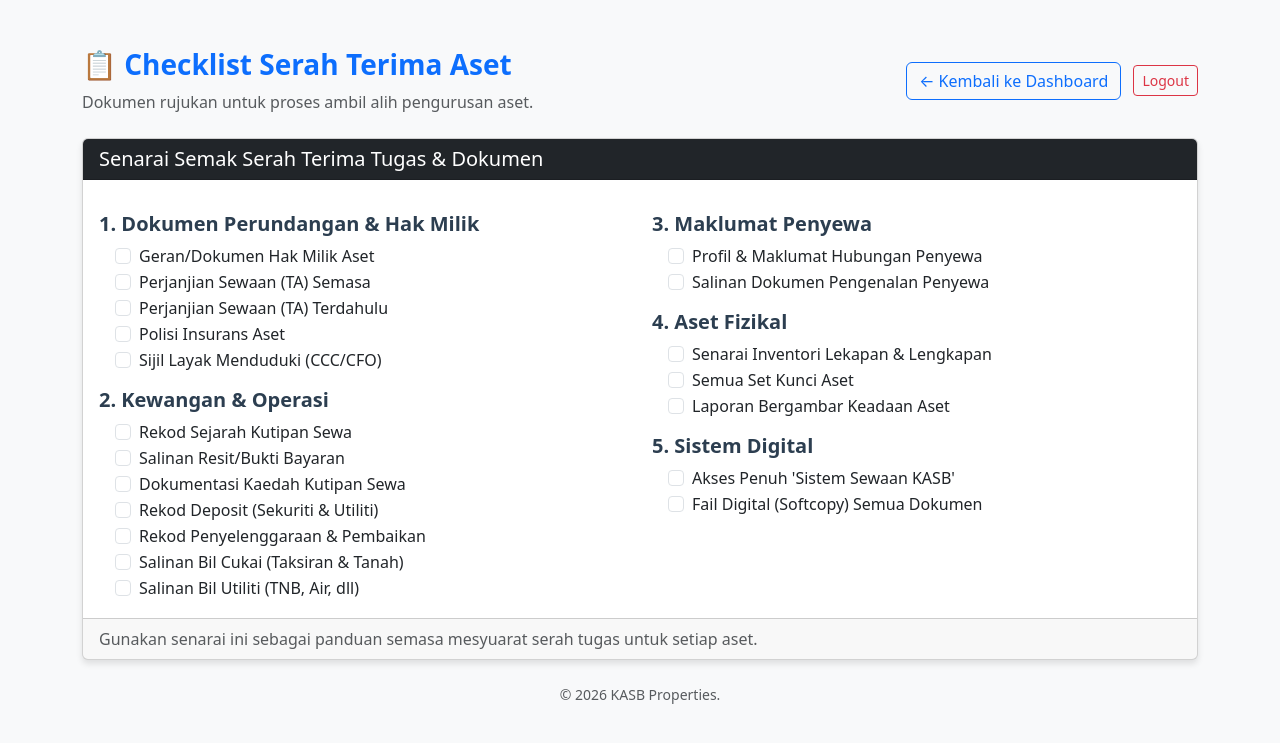
After one commit to azaharrabu/sistem-sewaan-KASB, a Flask app: page /serah-terima in a window 1280 px wide. The commit adds this page. Shown: the top 743 px of the page. Run offline with Flask 3, Linux system fonts and the light colour scheme; the visitor is signed in with stand-in values (Sample User, id 1).

Commit message:
feat: Tambah halaman checklist serah terima aset

```diff
--- a/app.py
+++ b/app.py
@@ -54,6 +54,16 @@ def login():
 def logout():
     session.clear()
     return redirect(url_for('login'))
+
+
+@app.route('/serah-terima')
+@login_required
+def serah_terima():
+    """
+    Memaparkan halaman checklist serah terima aset.
+    """
+    return render_template('serah_terima.html')
+
 
 # --- ROUTES: TETAPAN (SLOT KURSUS) ---
 @app.route('/tetapan', methods=['GET', 'POST'])
--- a/templates/index.html
+++ b/templates/index.html
@@ -39,6 +39,9 @@
 
         <!-- Pautan Pantas -->
         <div class="d-flex justify-content-end mb-3">
+            <a href="{{ url_for('serah_terima') }}" class="btn btn-outline-success shadow-sm me-2">
+                📋 Checklist Serah Terima
+            </a>
             <a href="{{ url_for('urus_modul') }}" class="btn btn-outline-warning text-dark shadow-sm me-2">
                 📚 Pengurusan Modul
             </a>
--- /dev/null
+++ b/templates/serah_terima.html
@@ -0,0 +1,148 @@
+<!DOCTYPE html>
+<html lang="ms">
+<head>
+    <meta charset="UTF-8">
+    <meta name="viewport" content="width=device-width, initial-scale=1.0">
+    <title>Checklist Serah Terima - Sistem Sewaan KASB</title>
+    <!-- Bootstrap CSS untuk styling pantas -->
+    <link href="https://cdn.jsdelivr.net/npm/bootstrap@5.3.0/dist/css/bootstrap.min.css" rel="stylesheet">
+    <!-- Elakkan error 404 favicon di log -->
+    <link rel="shortcut icon" href="#">
+    <style>
+        body { background-color: #f8f9fa; }
+        .card { box-shadow: 0 4px 6px rgba(0,0,0,0.1); }
+        .form-check { padding-left: 2.5rem; }
+        .form-check-input { margin-left: -2.5rem; }
+        .category-title { font-weight: bold; color: #2c3e50; margin-top: 1rem; }
+    </style>
+</head>
+<body>
+
+    <div class="container mt-5 mb-5">
+
+        <!-- Header -->
+        <div class="d-flex justify-content-between align-items-center mb-4">
+            <div>
+                <h1 class="h3 text-primary fw-bold">
+                    📋 Checklist Serah Terima Aset
+                </h1>
+                <p class="text-muted mb-0">Dokumen rujukan untuk proses ambil alih pengurusan aset.</p>
+            </div>
+            <div>
+                <a href="{{ url_for('index') }}" class="btn btn-outline-primary">&larr; Kembali ke Dashboard</a>
+                <a href="{{ url_for('logout') }}" class="btn btn-sm btn-outline-danger ms-2">Logout</a>
+            </div>
+        </div>
+
+        <!-- Checklist Card -->
+        <div class="card">
+            <div class="card-header bg-dark text-white">
+                <h5 class="mb-0">Senarai Semak Serah Terima Tugas & Dokumen</h5>
+            </div>
+            <div class="card-body">
+                <div class="row">
+                    <!-- Column 1 -->
+                    <div class="col-md-6">
+                        <h5 class="category-title">1. Dokumen Perundangan & Hak Milik</h5>
+                        <div class="form-check">
+                            <input class="form-check-input" type="checkbox" id="check1">
+                            <label class="form-check-label" for="check1">Geran/Dokumen Hak Milik Aset</label>
+                        </div>
+                        <div class="form-check">
+                            <input class="form-check-input" type="checkbox" id="check2">
+                            <label class="form-check-label" for="check2">Perjanjian Sewaan (TA) Semasa</label>
+                        </div>
+                        <div class="form-check">
+                            <input class="form-check-input" type="checkbox" id="check3">
+                            <label class="form-check-label" for="check3">Perjanjian Sewaan (TA) Terdahulu</label>
+                        </div>
+                        <div class="form-check">
+                            <input class="form-check-input" type="checkbox" id="check4">
+                            <label class="form-check-label" for="check4">Polisi Insurans Aset</label>
+                        </div>
+                        <div class="form-check">
+                            <input class="form-check-input" type="checkbox" id="check5">
+                            <label class="form-check-label" for="check5">Sijil Layak Menduduki (CCC/CFO)</label>
+                        </div>
+
+                        <h5 class="category-title">2. Kewangan & Operasi</h5>
+                        <div class="form-check">
+                            <input class="form-check-input" type="checkbox" id="check6">
+                            <label class="form-check-label" for="check6">Rekod Sejarah Kutipan Sewa</label>
+                        </div>
+                        <div class="form-check">
+                            <input class="form-check-input" type="checkbox" id="check7">
+                            <label class="form-check-label" for="check7">Salinan Resit/Bukti Bayaran</label>
+                        </div>
+                        <div class="form-check">
+                            <input class="form-check-input" type="checkbox" id="check8">
+                            <label class="form-check-label" for="check8">Dokumentasi Kaedah Kutipan Sewa</label>
+                        </div>
+                        <div class="form-check">
+                            <input class="form-check-input" type="checkbox" id="check9">
+                            <label class="form-check-label" for="check9">Rekod Deposit (Sekuriti & Utiliti)</label>
+                        </div>
+                        <div class="form-check">
+                            <input class="form-check-input" type="checkbox" id="check10">
+                            <label class="form-check-label" for="check10">Rekod Penyelenggaraan & Pembaikan</label>
+                        </div>
+                        <div class="form-check">
+                            <input class="form-check-input" type="checkbox" id="check11">
+                            <label class="form-check-label" for="check11">Salinan Bil Cukai (Taksiran & Tanah)</label>
+                        </div>
+                        <div class="form-check">
+                            <input class="form-check-input" type="checkbox" id="check12">
+                            <label class="form-check-label" for="check12">Salinan Bil Utiliti (TNB, Air, dll)</label>
+                        </div>
+                    </div>
+
+                    <!-- Column 2 -->
+                    <div class="col-md-6">
+                        <h5 class="category-title">3. Maklumat Penyewa</h5>
+                        <div class="form-check">
+                            <input class="form-check-input" type="checkbox" id="check13">
+                            <label class="form-check-label" for="check13">Profil & Maklumat Hubungan Penyewa</label>
+                        </div>
+                        <div class="form-check">
+                            <input class="form-check-input" type="checkbox" id="check14">
+                            <label class="form-check-label" for="check14">Salinan Dokumen Pengenalan Penyewa</label>
+                        </div>
+
+                        <h5 class="category-title">4. Aset Fizikal</h5>
+                        <div class="form-check">
+                            <input class="form-check-input" type="checkbox" id="check15">
+                            <label class="form-check-label" for="check15">Senarai Inventori Lekapan & Lengkapan</label>
+                        </div>
+                        <div class="form-check">
+                            <input class="form-check-input" type="checkbox" id="check16">
+                            <label class="form-check-label" for="check16">Semua Set Kunci Aset</label>
+                        </div>
+                        <div class="form-check">
+                            <input class="form-check-input" type="checkbox" id="check17">
+                            <label class="form-check-label" for="check17">Laporan Bergambar Keadaan Aset</label>
+                        </div>
+
+                        <h5 class="category-title">5. Sistem Digital</h5>
+                        <div class="form-check">
+                            <input class="form-check-input" type="checkbox" id="check18">
+                            <label class="form-check-label" for="check18">Akses Penuh 'Sistem Sewaan KASB'</label>
+                        </div>
+                        <div class="form-check">
+                            <input class="form-check-input" type="checkbox" id="check19">
+                            <label class="form-check-label" for="check19">Fail Digital (Softcopy) Semua Dokumen</label>
+                        </div>
+                    </div>
+                </div>
+            </div>
+            <div class="card-footer text-muted">
+                Gunakan senarai ini sebagai panduan semasa mesyuarat serah tugas untuk setiap aset.
+            </div>
+        </div>
+
+        <footer class="text-center mt-4 text-muted small">
+            &copy; 2026 KASB Properties.
+        </footer>
+    </div>
+
+</body>
+</html>
```
